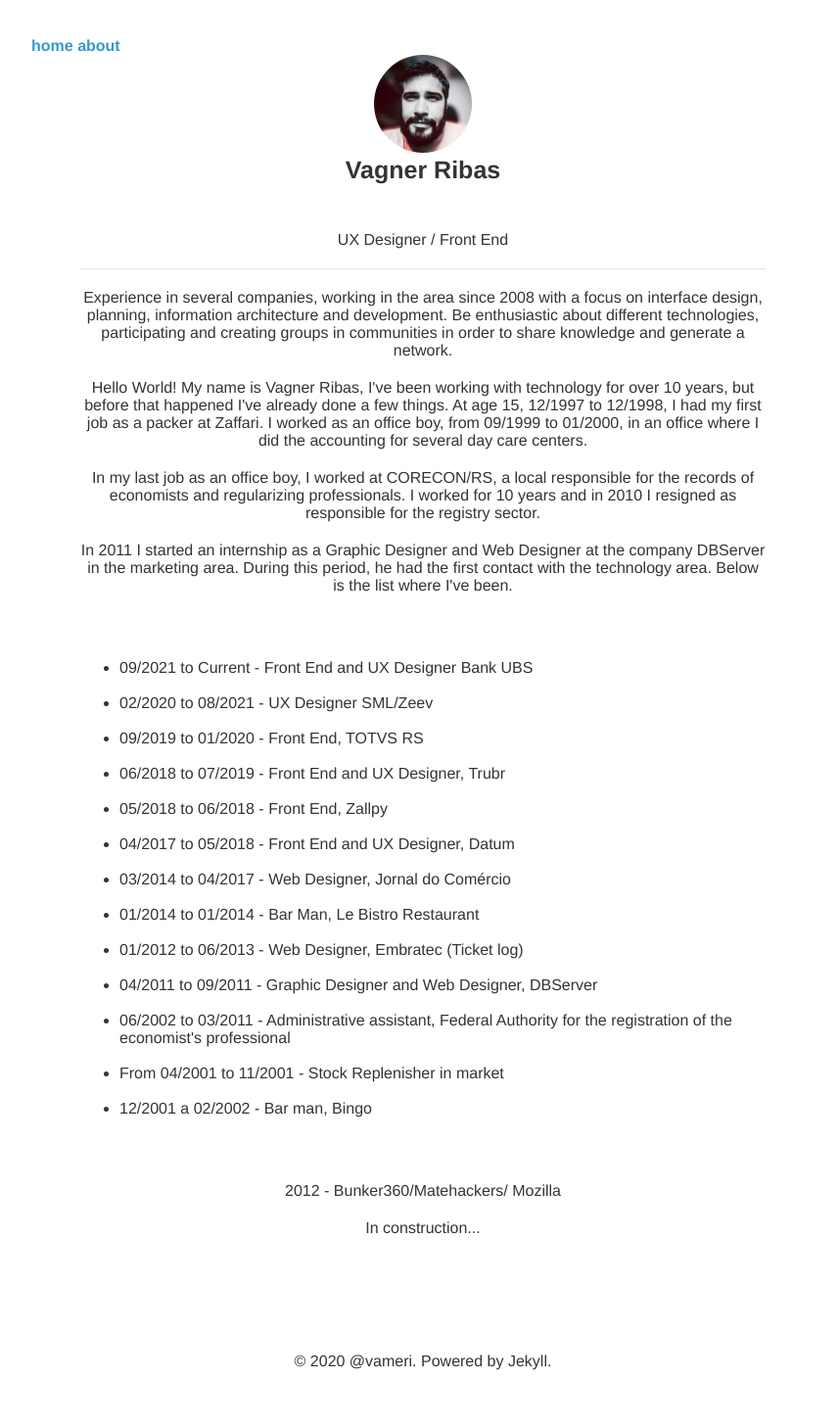
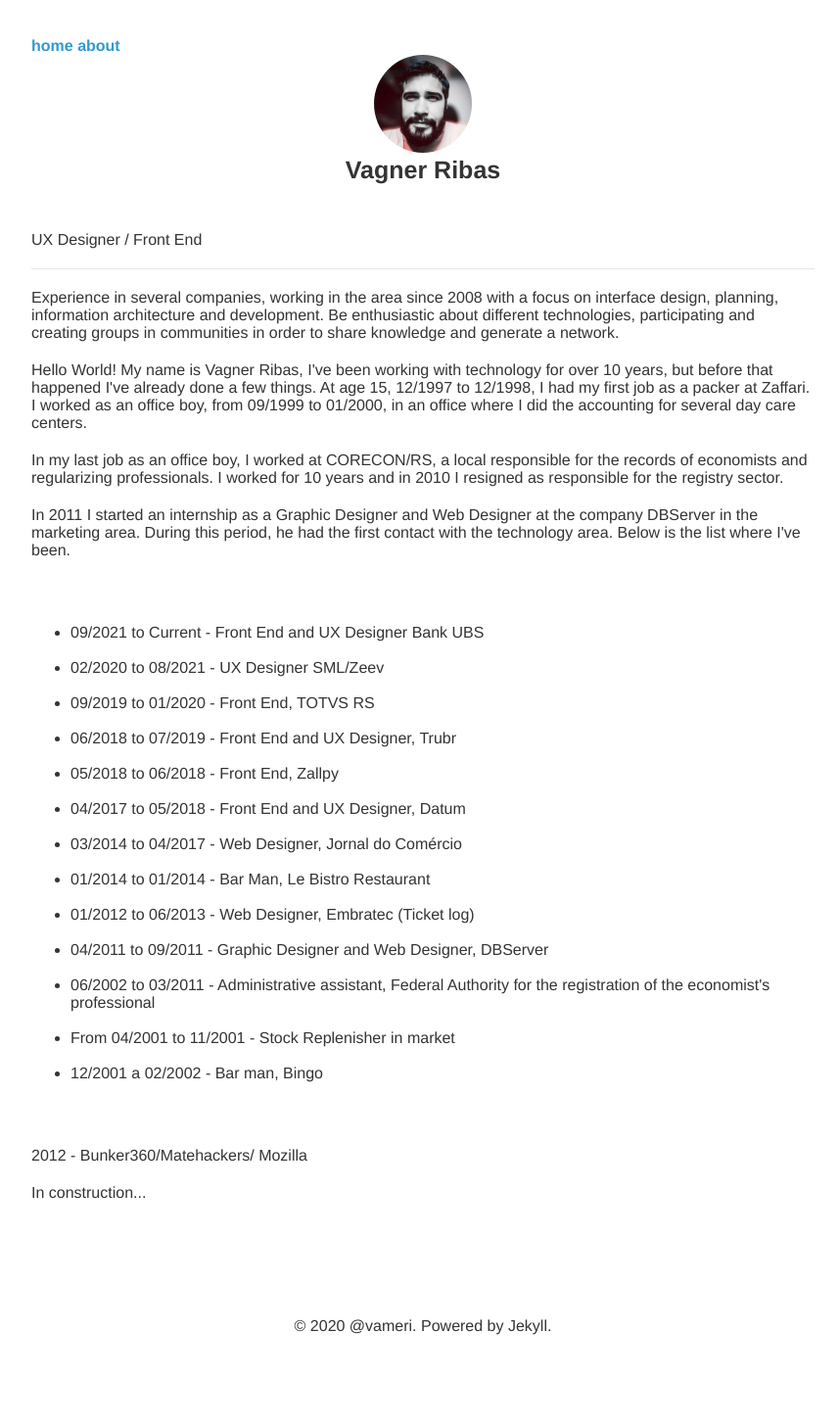
Before and after one commit to vameri/vameri.github.io, a Jekyll site: the page built from index.html, in a window 1280 px wide. Shown: the whole page at 98% size, without its empty margins (208-1065 px from the left). Built offline with Jekyll 4.4.1, drawn with Linux system fonts in a browser that asks for light colours; after the commit the page ends 1421 px from its top, so only the background shows below that.

Commit message:
Add files via upload

```diff
--- a/index.html
+++ b/index.html
@@ -4,7 +4,7 @@ title: Home
 description: UX Designer and Front End Developer
 ---
 
-<article class="home">
+<article>
   <p>
     UX Designer / Front End
   </p>
```
